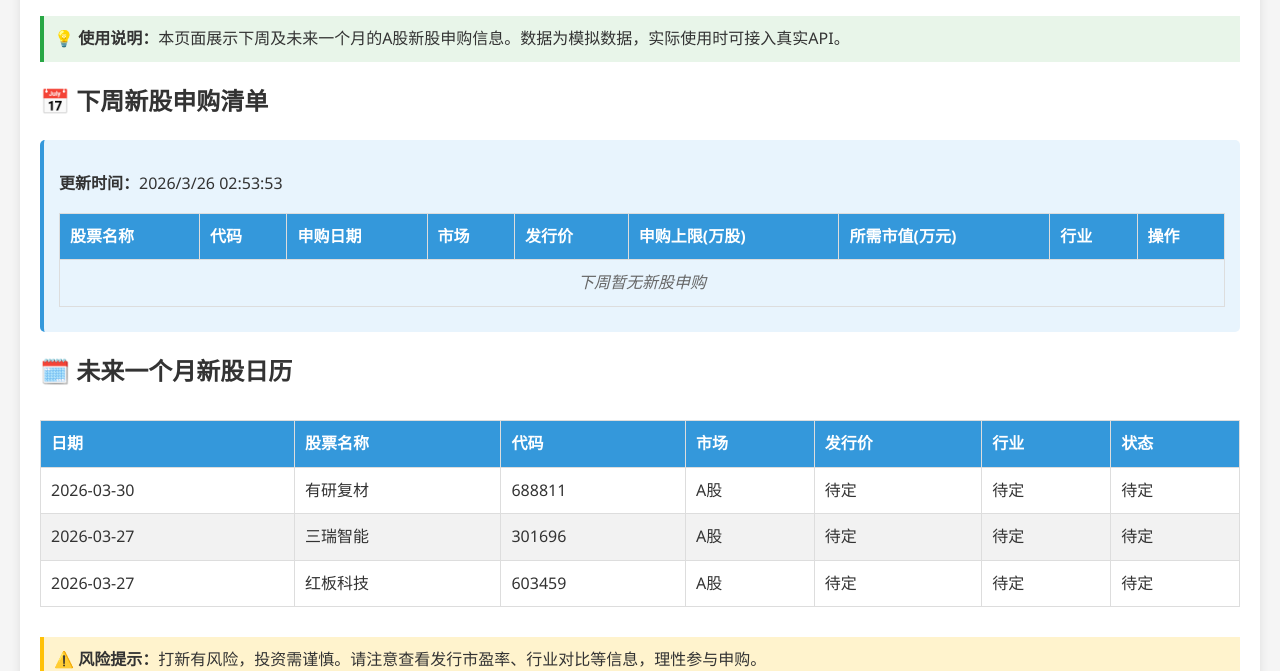
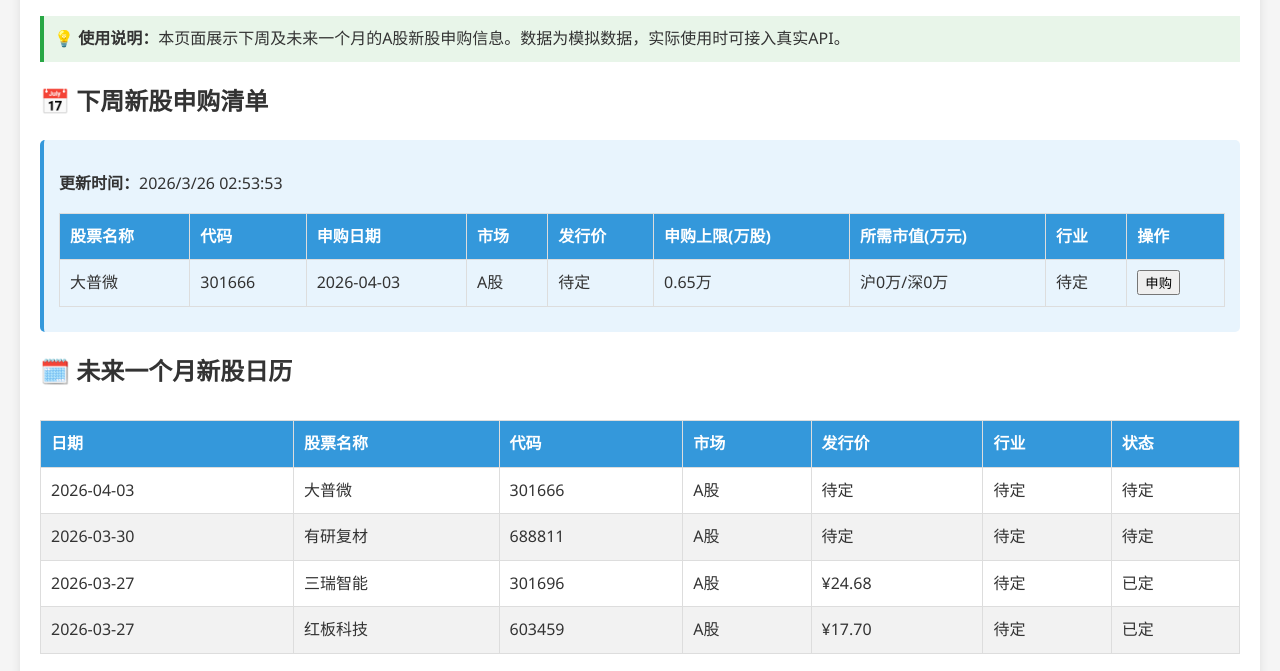
Before and after one commit to raistlin1314-byte/A-stock-ipo-tracker, a website: page index.html in a window 1280 px wide. Shown: the part 130-801 px from the top of the page. Drawn offline with Linux system fonts and the light colour scheme.

Commit message:
deploy: 40129298cb493922ca31ca3a0cfa469eb739fcc3

```diff
--- a/index.html
+++ b/index.html
@@ -147,6 +147,22 @@
         // 模拟A股新股数据
         const mockIpoData = [
     {
+        "name": "大普微",
+        "code": "301666",
+        "date": "2026-04-03",
+        "market": "A股",
+        "price": null,
+        "maxSubscription": 6500,
+        "requiredMarketValue": {
+            "shanghai": 0,
+            "shenzhen": 0
+        },
+        "industry": "待定",
+        "peRatio": "待定",
+        "expectedFundraise": "待定",
+        "listingDate": "待定"
+    },
+    {
         "name": "有研复材",
         "code": "688811",
         "date": "2026-03-30",
@@ -167,15 +183,15 @@
         "code": "301696",
         "date": "2026-03-27",
         "market": "A股",
-        "price": null,
+        "price": 24.68,
         "maxSubscription": 6000,
         "requiredMarketValue": {
             "shanghai": 0,
             "shenzhen": 0
         },
         "industry": "待定",
-        "peRatio": "待定",
-        "expectedFundraise": "待定",
+        "peRatio": 30.8,
+        "expectedFundraise": "9.874亿",
         "listingDate": "待定"
     },
     {
@@ -183,31 +199,15 @@
         "code": "603459",
         "date": "2026-03-27",
         "market": "A股",
-        "price": null,
+        "price": 17.7,
         "maxSubscription": 21000,
         "requiredMarketValue": {
             "shanghai": 0,
             "shenzhen": 0
         },
         "industry": "待定",
-        "peRatio": "待定",
-        "expectedFundraise": "待定",
-        "listingDate": "待定"
-    },
-    {
-        "name": "隆源股份",
-        "code": "920055",
-        "date": "2026-03-23",
-        "market": "A股",
-        "price": 24.7,
-        "maxSubscription": 765000,
-        "requiredMarketValue": {
-            "shanghai": 0,
-            "shenzhen": 0
-        },
-        "industry": "待定",
-        "peRatio": 14.99,
-        "expectedFundraise": "4.199亿",
+        "peRatio": 25.6,
+        "expectedFundraise": "17.7亿",
         "listingDate": "待定"
     }
 ];
```
